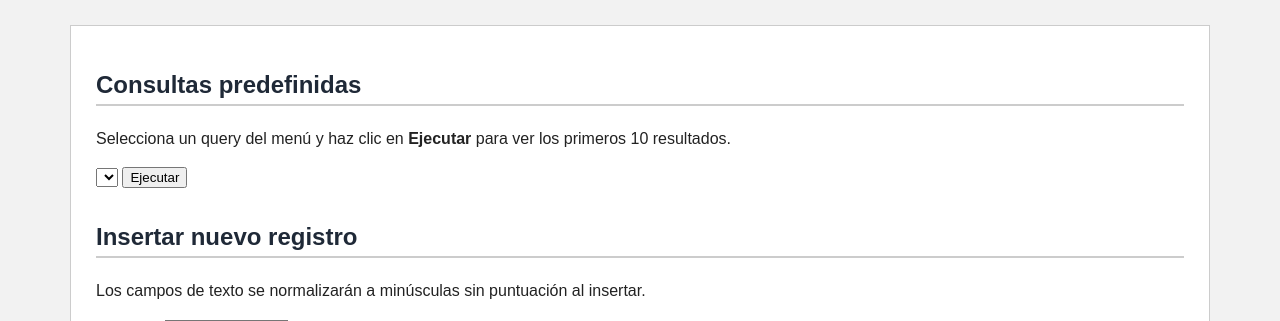
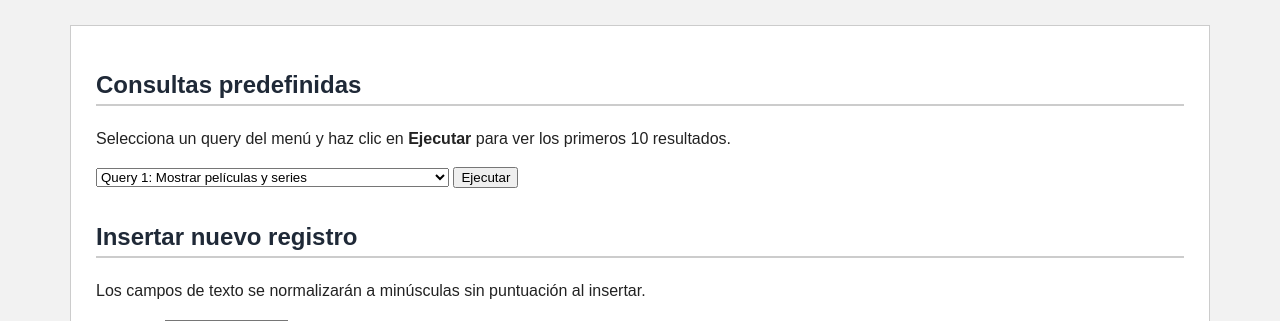
Before and after one commit to tiffie1/database-final, a PHP site: page /queries.php in a window 1280 px wide. Shown: the part 125-446 px from the top of the page. Run offline with PHP 8.4, Linux system fonts and the light colour scheme; data that the repository does not hold is empty.

Commit message:
Fix query bug on queries.php

```diff
--- a/queries.php
+++ b/queries.php
@@ -203,7 +203,7 @@ function validateField(string $col, string $rawValue, string $dbtype): ?string
 // PARA DERECK: "Pon los queries tuyos aqui." - Emi
 $queries = [
     [
-        "titulo" => "Query 1: Mostrar películas y series",
+        "label" => "Query 1: Mostrar películas y series",
         "descripcion" => "Esta consulta muestra información básica de los contenidos registrados en la tabla Media. Se usa LIMIT para mostrar solo algunos resultados.",
         "sql" => "
             SELECT MediaID, Title, MediaType, IMDbScore, ReleaseDate
@@ -213,7 +213,7 @@ $queries = [
     ],
 
     [
-        "titulo" => "Query 2: JOIN de tres tablas",
+        "label" => "Query 2: JOIN de tres tablas",
         "descripcion" => "Esta consulta usa JOIN para conectar Media, Has_Genre y Genre. Muestra cada contenido con su género.",
         "sql" => "
             SELECT Media.Title, Media.MediaType, Genre.GenreName
@@ -225,7 +225,7 @@ $queries = [
     ],
 
     [
-        "titulo" => "Query 3: Cantidad de contenidos por tipo",
+        "label" => "Query 3: Cantidad de contenidos por tipo",
         "descripcion" => "Esta consulta usa GROUP BY para contar cuántas películas y series hay en la base de datos.",
         "sql" => "
             SELECT MediaType, COUNT(*) AS Total
@@ -236,7 +236,7 @@ $queries = [
     ],
 
     [
-        "titulo" => "Query 4: Géneros con más de un contenido",
+        "label" => "Query 4: Géneros con más de un contenido",
         "descripcion" => "Esta consulta usa GROUP BY y HAVING para mostrar los géneros que aparecen en más de un contenido.",
         "sql" => "
             SELECT Genre.GenreName, COUNT(Has_Genre.MediaID) AS TotalContent
@@ -248,10 +248,10 @@ $queries = [
         "
     ],
 
-   [
-    "titulo" => "Query 5: Contenidos con puntuación mayor al promedio",
-    "descripcion" => "Esta consulta usa una subconsulta para mostrar contenidos cuyo IMDBScore es mayor al promedio general. También muestra el promedio usado para la comparación.",
-    "sql" => "
+    [
+        "label" => "Query 5: Contenidos con puntuación mayor al promedio",
+        "descripcion" => "Esta consulta usa una subconsulta para mostrar contenidos cuyo IMDBScore es mayor al promedio general. También muestra el promedio usado para la comparación.",
+        "sql" => "
         SELECT
             Title,
             MediaType,
@@ -264,7 +264,7 @@ $queries = [
         )
         LIMIT 10
     "
-]
+    ]
 ];
 
 /* =========================================================
```
